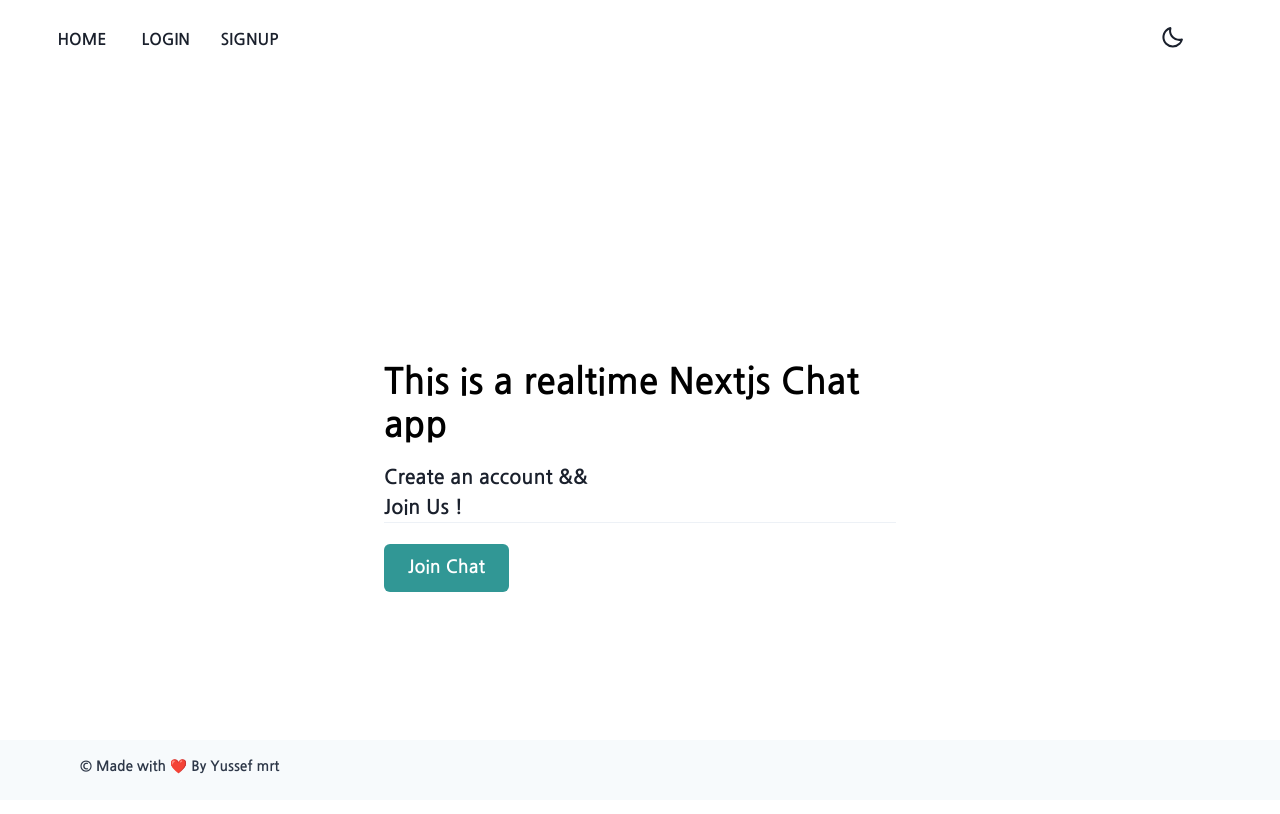
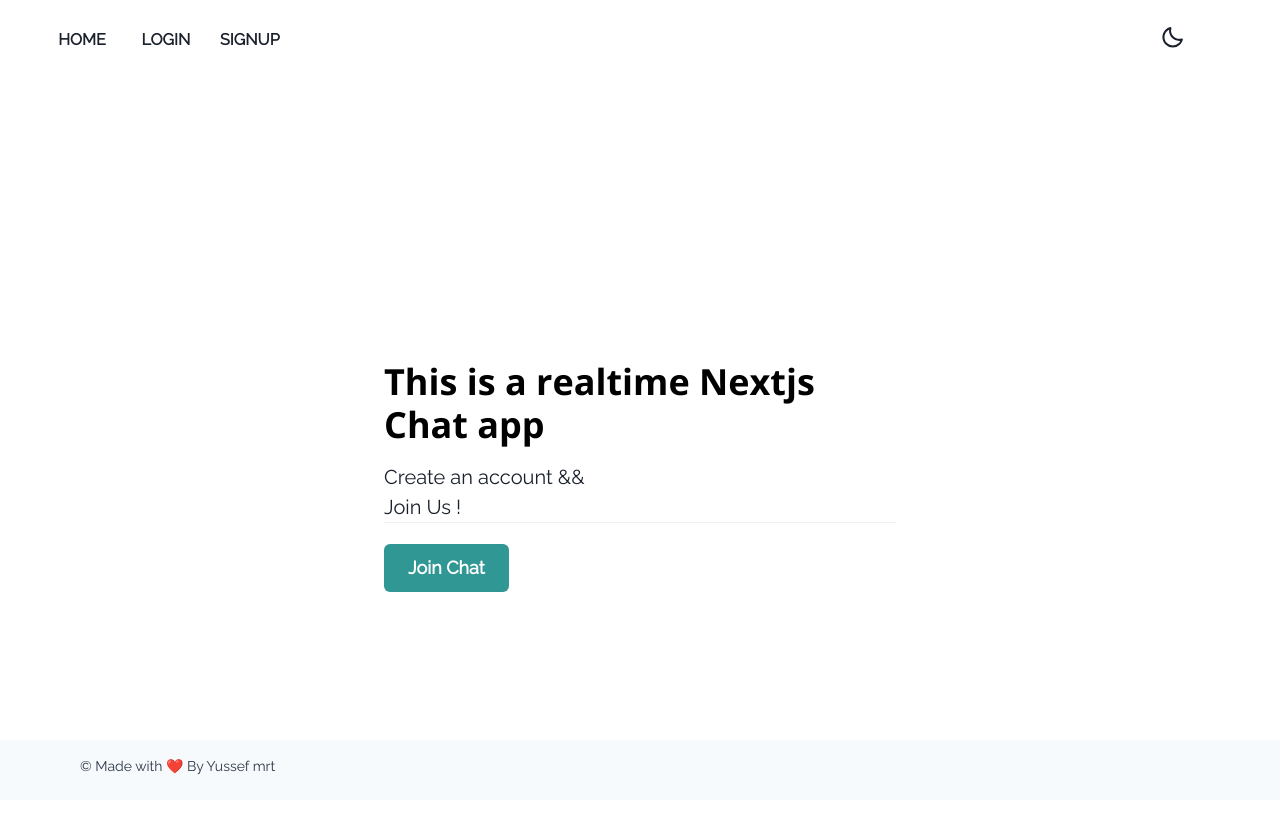
Before and after one commit to TheXtn/XtnsChat, a Next.js app: page / in a window 1280 px wide. Shown: the top 814 px of the page. Built offline with nearby package versions, Linux system fonts and the light colour scheme; no server answers; a web font is replaced by a local one.

Commit message:
Update for font

```diff
--- a/pages/_app.js
+++ b/pages/_app.js
@@ -14,6 +14,8 @@
 import "@fontsource/akaya-kanadaka/400.css"
 import "@fontsource/anonymous-pro/400.css"
 import "@fontsource/nanum-gothic/700.css"
+import "@fontsource/raleway/400.css"
+import "@fontsource/open-sans/700.css"
 function MyApp({ Component, pageProps }) {
     const [loading, setLoading] = React.useState(false);
   React.useEffect(() => {
--- a/theme.js
+++ b/theme.js
@@ -1,8 +1,8 @@
 import { extendTheme } from "@chakra-ui/react"
 const theme = extendTheme({
   fonts: {
-    heading: "Nanum Gothic",
-    body: "Nanum Gothic",
+    heading: "Open Sans",
+    body: "Raleway"
   },
 })
 export default theme
```
